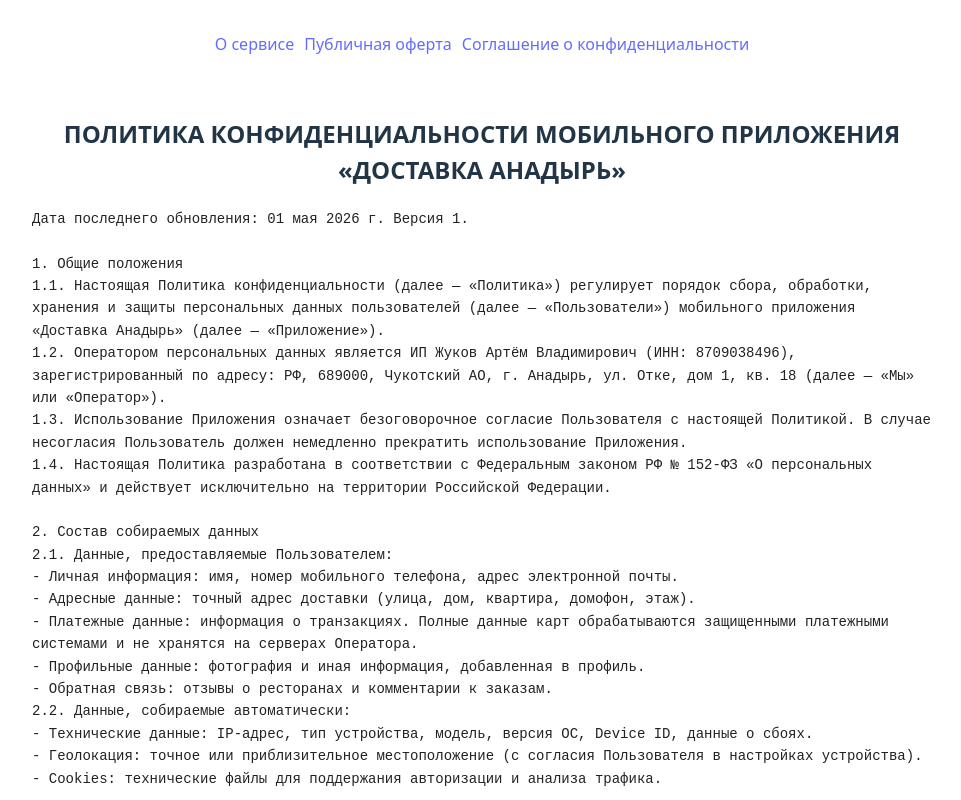
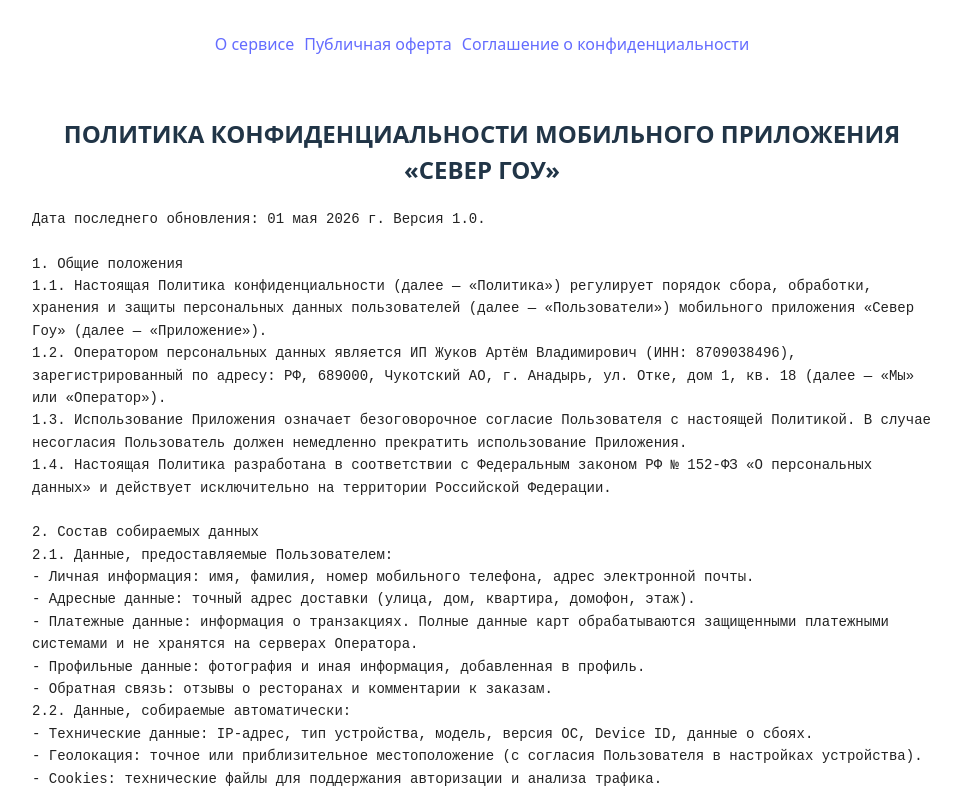
Before and after one commit to arrtmy/website, a React (Vite) app in the folder frontend/: page /confidentiality in a window 1280 px wide. Shown: the top 800 px of the page, without its empty margins (158-1119 px from the left). Built offline with nearby package versions, Linux system fonts and the light colour scheme.

Commit message:
update Name Company

```diff
--- a/frontend/src/About.jsx
+++ b/frontend/src/About.jsx
@@ -3,7 +3,7 @@
 function About() {
   return (
     <div style={{ padding: 20, maxWidth: 900, margin: '0 auto' }}>
-      <h2>О сервисе «Доставка Анадырь»</h2>
+      <h2>О сервисе «Север Гоу»</h2>
       <pre
         style={{
           fontFamily: 'monospace',
--- a/frontend/src/Confidentiality.jsx
+++ b/frontend/src/Confidentiality.jsx
@@ -3,7 +3,7 @@
 function Confidentiality() {
   return (
     <div style={{ padding: 20, maxWidth: 900, margin: '0 auto' }}>
-      <h2>ПОЛИТИКА КОНФИДЕНЦИАЛЬНОСТИ МОБИЛЬНОГО ПРИЛОЖЕНИЯ «ДОСТАВКА АНАДЫРЬ»</h2>
+      <h2>ПОЛИТИКА КОНФИДЕНЦИАЛЬНОСТИ МОБИЛЬНОГО ПРИЛОЖЕНИЯ «СЕВЕР ГОУ»</h2>
       <pre
         style={{
           fontFamily: 'monospace',
@@ -15,17 +15,17 @@
           textAlign: 'left',
         }}>
         <code>
-          {`Дата последнего обновления: 01 мая 2026 г. Версия 1.
+          {`Дата последнего обновления: 01 мая 2026 г. Версия 1.0.
 
 1. Общие положения
-1.1. Настоящая Политика конфиденциальности (далее — «Политика») регулирует порядок сбора, обработки, хранения и защиты персональных данных пользователей (далее — «Пользователи») мобильного приложения «Доставка Анадырь» (далее — «Приложение»).
+1.1. Настоящая Политика конфиденциальности (далее — «Политика») регулирует порядок сбора, обработки, хранения и защиты персональных данных пользователей (далее — «Пользователи») мобильного приложения «Север Гоу» (далее — «Приложение»).
 1.2. Оператором персональных данных является ИП Жуков Артём Владимирович (ИНН: 8709038496), зарегистрированный по адресу: РФ, 689000, Чукотский АО, г. Анадырь, ул. Отке, дом 1, кв. 18 (далее — «Мы» или «Оператор»).
 1.3. Использование Приложения означает безоговорочное согласие Пользователя с настоящей Политикой. В случае несогласия Пользователь должен немедленно прекратить использование Приложения.
 1.4. Настоящая Политика разработана в соответствии с Федеральным законом РФ № 152-ФЗ «О персональных данных» и действует исключительно на территории Российской Федерации.
 
 2. Состав собираемых данных
 2.1. Данные, предоставляемые Пользователем:
-- Личная информация: имя, номер мобильного телефона, адрес электронной почты.
+- Личная информация: имя, фамилия, номер мобильного телефона, адрес электронной почты.
 - Адресные данные: точный адрес доставки (улица, дом, квартира, домофон, этаж).
 - Платежные данные: информация о транзакциях. Полные данные карт обрабатываются защищенными платежными системами и не хранятся на серверах Оператора.
 - Профильные данные: фотография и иная информация, добавленная в профиль.
--- a/frontend/src/PublicOffer.jsx
+++ b/frontend/src/PublicOffer.jsx
@@ -4,7 +4,7 @@
   return (
     <div style={{ padding: 20, maxWidth: 900, margin: '0 auto',  }}>
       <h2>
-        ПУБЛИЧНАЯ ОФЕРТА СЕРВИСА «ДОСТАВКА АНАДЫРЬ»
+        ПУБЛИЧНАЯ ОФЕРТА СЕРВИСА «СЕВЕР ГОУ»
       </h2>
       <pre
         style={{
@@ -16,12 +16,12 @@
           background: '#fff',
           textAlign: 'left'
         }}>
-        <code>{`Дата последнего обновления: 01 мая 2026 г. Версия 1
+        <code>{`Дата последнего обновления: 01 мая 2026 г. Версия 1.0.
 1. Общие положения
 1.1. Настоящий документ (далее — «Оферта») является официальным публичным предложением ИП Жукова Артёма Владимировича (ИНН 8709038496), зарегистрированного по адресу: РФ, 689000, Чукотский АО, г. Анадырь, ул. Отке, дом 1, кв. 18, именуемого в дальнейшем «Исполнитель», заключить Договор об оказании услуг Сервиса по оформлению заказов и доставке еды (далее — «Договор») на условиях, изложенных в настоящей Оферте.
 1.2. В соответствии с п. 2 ст. 437 ГК РФ, данный документ является публичной офертой.
 1.3. Перед началом пользования Приложением Заказчик обязан ознакомиться с Офертой по адресу: delivery-eats.ru/public-offer и Политикой конфиденциальности: delivery-eats.ru/confidentiality.
-1.4. Акцептом (принятием) Оферты является регистрация в мобильном приложении «Доставка Анадырь» или оформление Заказа. Это означает полное согласие Заказчика со всеми условиями.
+1.4. Акцептом (принятием) Оферты является регистрация в мобильном приложении «Север Гоу» или оформление Заказа. Это означает полное согласие Заказчика со всеми условиями.
 
 2. Предмет договора
 2.1. Исполнитель предоставляет Заказчику доступ к Сервису для оформления заказов на товары и услуги по их доставке, оказываемые непосредственно Партнерами (Ресторанами, магазинами).
```
Also changed, not shown: 2 other files (tests, documents, lock files or other folders).
